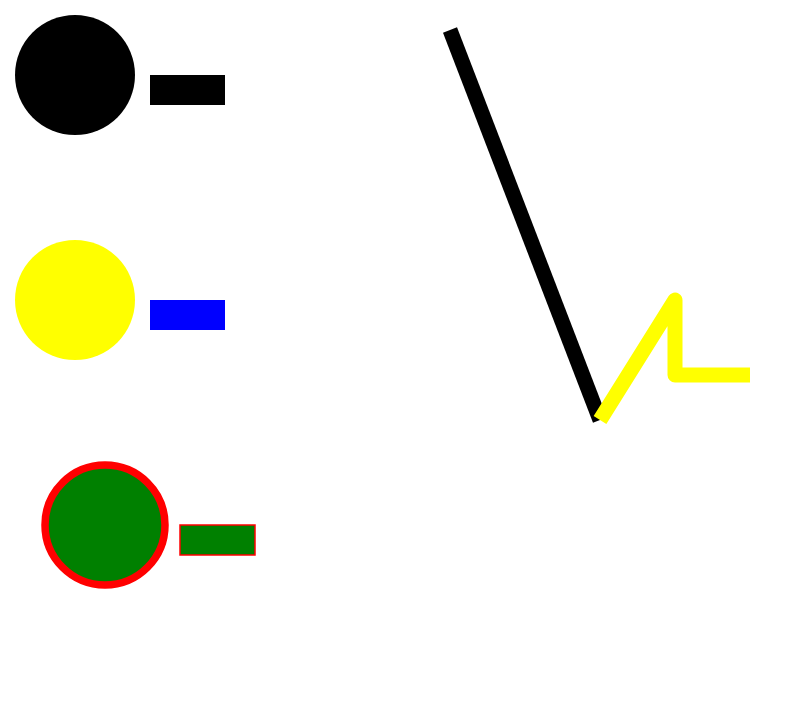
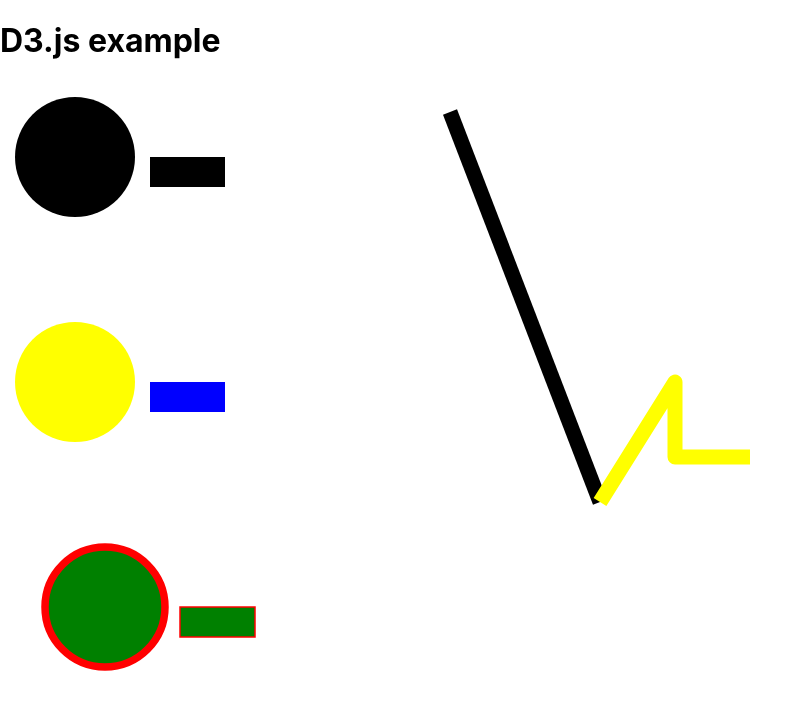
Before and after one commit to johnkegz/D3Visualization, a React (Create React App) app: page / in a window 1280 px wide. Shown: the top 710 px of the page, without its empty margins (0-811 px from the left). Built offline with nearby package versions, Linux system fonts and the light colour scheme.

Commit message:
initial develop start d3.js

```diff
--- a/src/App.js
+++ b/src/App.js
@@ -5,6 +5,7 @@ import './App.css';
 function App() {
   return (
     <div >
+    <h1>D3.js example</h1>
       <svg width='1000' height='1000'>
       <g transform='scale(1.5)'>
         <circle cx='50' cy='50' r='40' />
```
